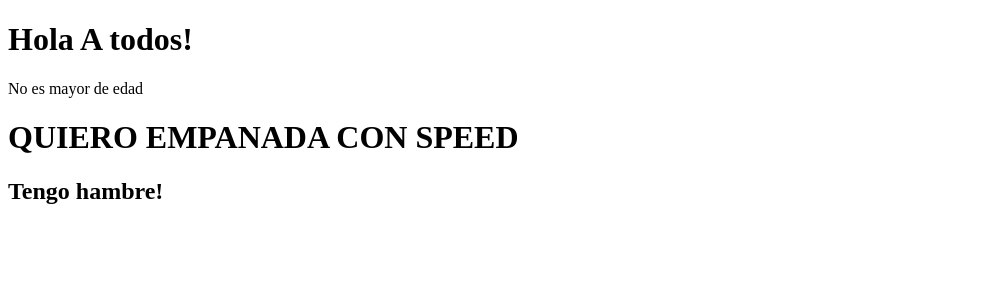
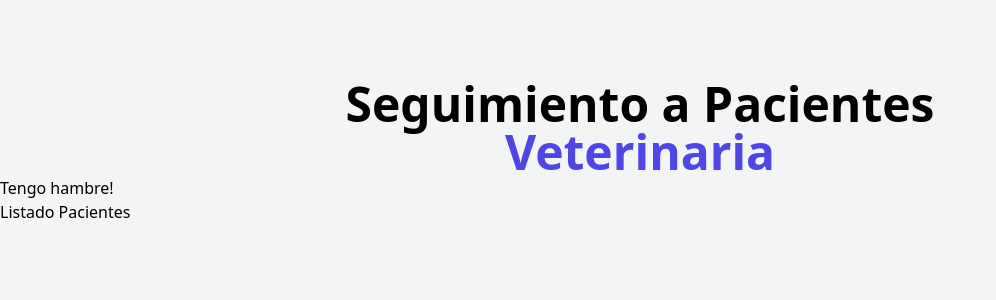
Before and after one commit to jaquimbayoc8/ProyectoCitasReact, a React (Vite) app in the folder vet-citas/: page / in a window 1280 px wide. Shown: the top 300 px of the page, without its empty margins (0-996 px from the left). Built offline with nearby package versions, Linux system fonts and the light colour scheme.

Commit message:
tailwind css en proyecto

```diff
--- a/vet-citas/index.html
+++ b/vet-citas/index.html
@@ -6,7 +6,7 @@
     <meta name="viewport" content="width=device-width, initial-scale=1.0" />
     <title>Vite + React</title>
   </head>
-  <body>
+  <body class="bg-gray-100 h-screen">
     <div id="root"></div>
     <script type="module" src="/src/main.jsx"></script>
   </body>
--- a/vet-citas/package.json
+++ b/vet-citas/package.json
@@ -16,6 +16,9 @@
     "@types/react": "^18.0.28",
     "@types/react-dom": "^18.0.11",
     "@vitejs/plugin-react": "^3.1.0",
+    "autoprefixer": "^10.4.14",
+    "postcss": "^8.4.21",
+    "tailwindcss": "^3.2.7",
     "vite": "^4.2.0"
   }
 }
--- /dev/null
+++ b/vet-citas/postcss.config.cjs
@@ -0,0 +1,6 @@
+module.exports = {
+  plugins: {
+    tailwindcss: {},
+    autoprefixer: {},
+  },
+}
--- a/vet-citas/src/App.jsx
+++ b/vet-citas/src/App.jsx
@@ -1,36 +1,15 @@
+import Header from "./components/Header"
+import ListadoPacientes from "./components/ListadoPacientes"
+
 function App() {
-  //javascript
-  const sumar = () => {
-    const numero = 5;
-    if (numero > 10) {
-      console.log("GANASTE");
-    } else {
-      console.log("PERDISTE")
-    }
-  }
-
-  sumar();
-  //Inyeccion , interpolacion de String
-  const edad =18;
 
   return (
-    //sdsdsdsd
-    <>
-      <>
-        {/* Un comentario JSX */}
-        <h1>Hola A todos!</h1>
-        {edad > 18 ? 'Eres mayo de edad':'No es mayor de edad'}
-        <h1>{'Quiero Empanada con Speed'.toUpperCase()}</h1>
-        {/*
-    Un comentario JSX
-    en muchas
-    líneas
-      */}
-      </>
-      <>
-        <h2>Tengo hambre!</h2>
-      </>
-    </>
+    <div className="container mx-auto mt-20">
+      <Header />
+
+      <ListadoPacientes />
+
+    </div>
 
 
   )
--- /dev/null
+++ b/vet-citas/src/components/Header.jsx
@@ -0,0 +1,17 @@
+import React from 'react'
+
+function Header() {
+  return (
+    <>
+        <h1 className='font-black text-5xl text-center md:w-2/3 mx-auto'>
+
+          Seguimiento a Pacientes {''} <span className='text-indigo-600'>Veterinaria</span>
+
+        </h1>
+        <h2>Tengo hambre!</h2>
+
+    </>
+  )
+}
+
+export default Header
--- /dev/null
+++ b/vet-citas/src/components/ListadoPacientes.jsx
@@ -0,0 +1,11 @@
+import React from 'react'
+
+function ListadoPacientes() {
+  return (
+    <>
+        <h1>Listado Pacientes</h1>
+    </>
+  )
+}
+
+export default ListadoPacientes
--- a/vet-citas/src/index.css
+++ b/vet-citas/src/index.css
@@ -0,0 +1,3 @@
+@tailwind base;
+@tailwind components;
+@tailwind utilities;
--- /dev/null
+++ b/vet-citas/tailwind.config.cjs
@@ -0,0 +1,8 @@
+/** @type {import('tailwindcss').Config} */
+module.exports = {
+  content: ["./index.html", "./src/**/*.jsx"],
+  theme: {
+    extend: {},
+  },
+  plugins: [],
+}
```
Also changed, not shown: 1 other file (tests, documents, lock files or other folders).
